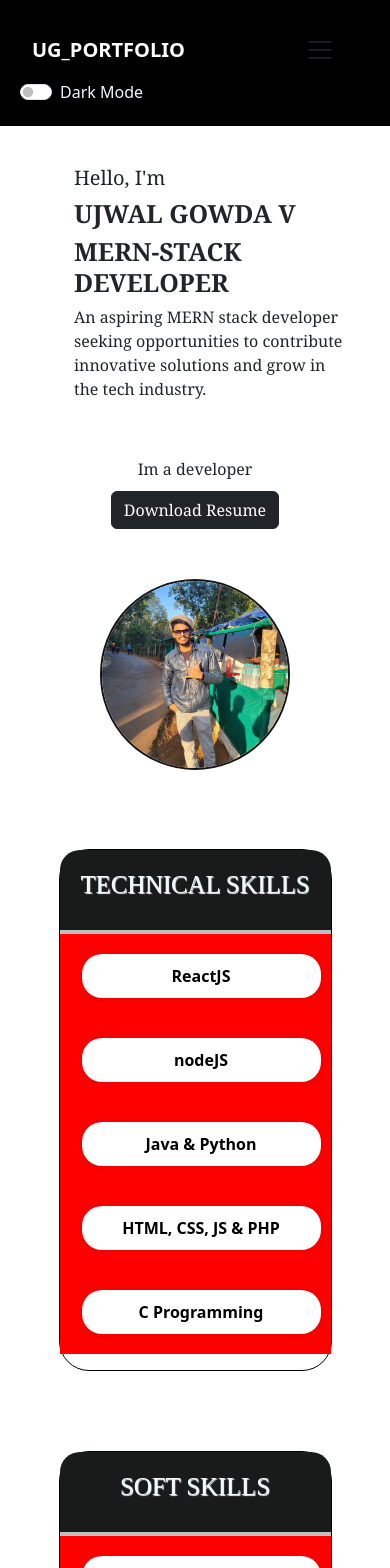
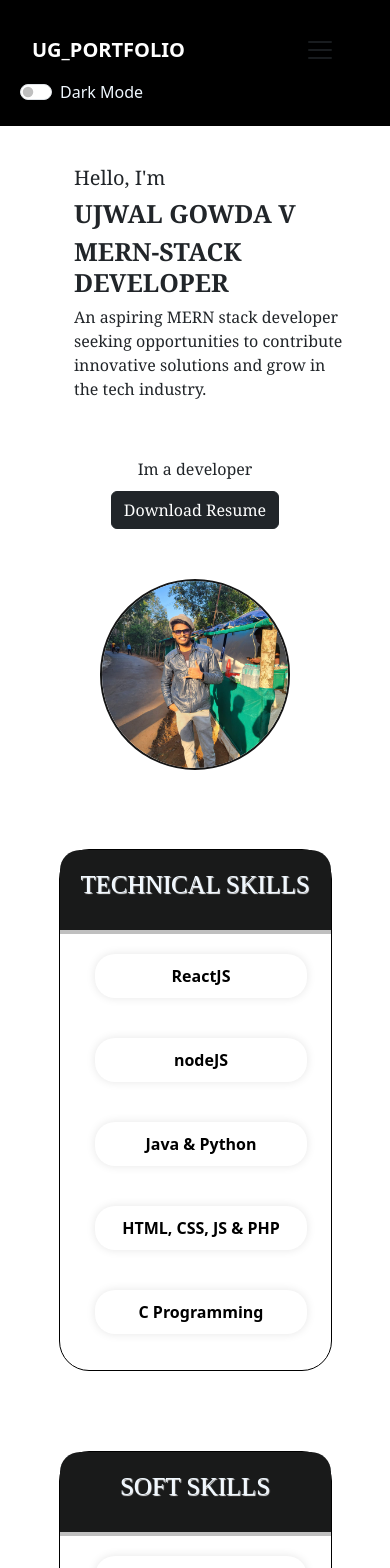
Before and after one commit to Ujwal-GV/portfolio-ug, a React (Create React App) app: page / in a window 390 px wide. Shown: the top 1568 px of the page. Built offline with nearby package versions, Linux system fonts and the light colour scheme.

Commit message:
app.css changes

```diff
--- a/src/App.css
+++ b/src/App.css
@@ -562,8 +562,11 @@ z
   }
 
   .Scard-menu{
+    display: flex;
+    align-items: center;
+    justify-content: center;
+    flex-direction: column;
     height: 100% !important;
-    background-color: white;
     border-radius: 30px;
     border: 1px solid black;
   }
@@ -575,8 +578,7 @@ z
 
 
   ul{
-    width: 100%;
-    background-color: rgb(255, 0, 0);
+    width: 90%;
   }
 
   ul > li{
```
